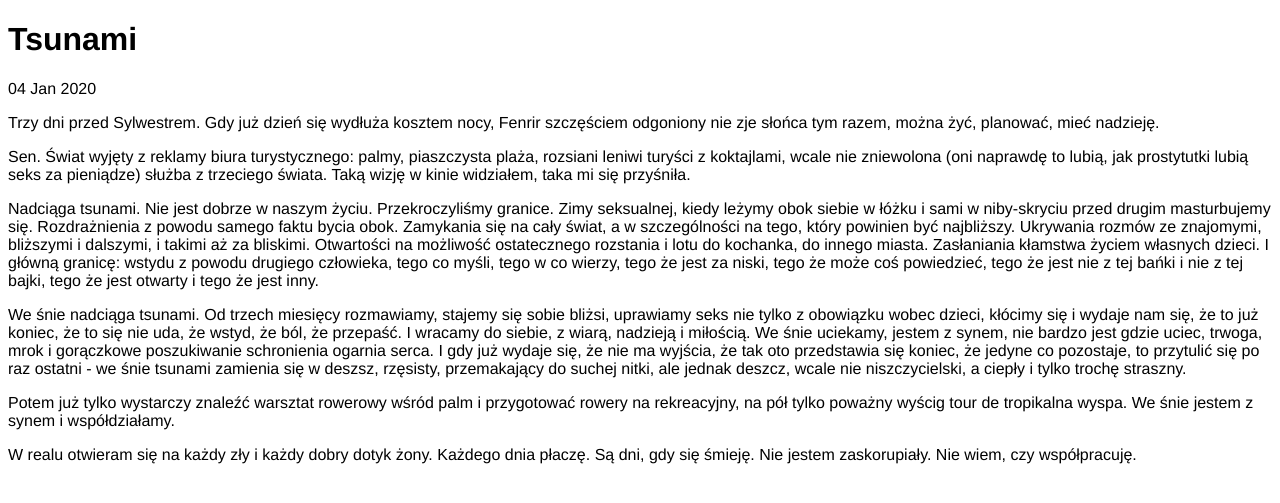
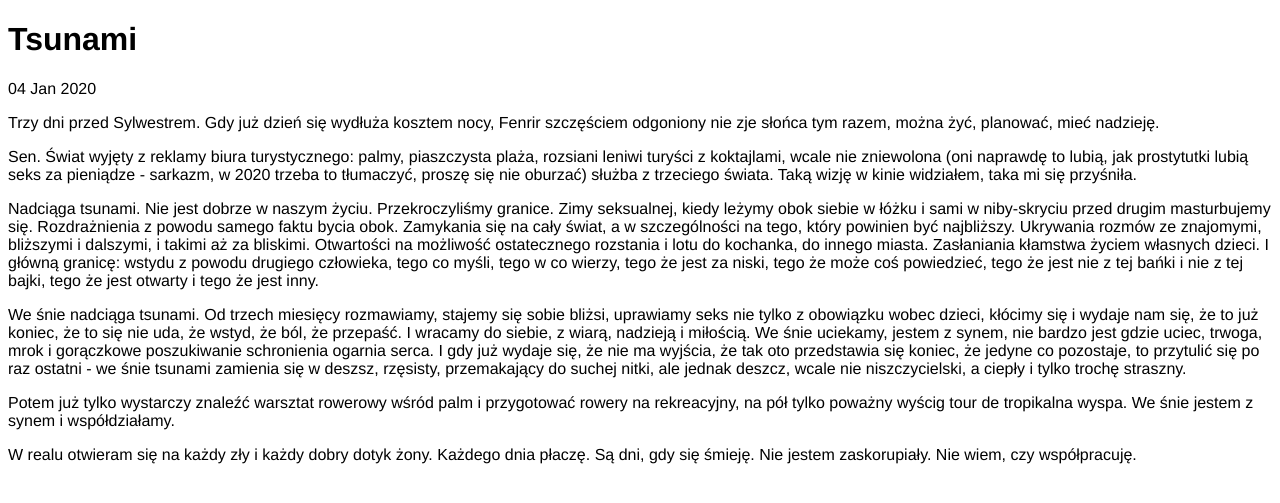
Before and after one commit to jaq-blog-pl/jaq-blog-pl.github.io, a Jekyll site: the page built from _posts/2020-01-04-tsunami.md, in a window 1280 px wide. Shown: the top 503 px of the page. Built offline with Jekyll 4.4.1, drawn with Linux system fonts in a browser that asks for light colours.

Commit message:
fixup! 2020-01-04-tsunami

```diff
--- a/_posts/2020-01-04-tsunami.md
+++ b/_posts/2020-01-04-tsunami.md
@@ -6,7 +6,7 @@ date: 2020-01-04
 
 Trzy dni przed Sylwestrem.  Gdy już dzień się wydłuża kosztem nocy, Fenrir szczęściem odgoniony nie zje słońca tym razem, można żyć, planować, mieć nadzieję.
 
-Sen.  Świat wyjęty z reklamy biura turystycznego: palmy, piaszczysta plaża, rozsiani leniwi turyści z koktajlami, wcale nie zniewolona (oni naprawdę to lubią, jak prostytutki lubią seks za pieniądze) służba z trzeciego świata. Taką wizję w kinie widziałem, taka mi się przyśniła.
+Sen.  Świat wyjęty z reklamy biura turystycznego: palmy, piaszczysta plaża, rozsiani leniwi turyści z koktajlami, wcale nie zniewolona (oni naprawdę to lubią, jak prostytutki lubią seks za pieniądze - sarkazm, w 2020 trzeba to tłumaczyć, proszę się nie oburzać) służba z trzeciego świata. Taką wizję w kinie widziałem, taka mi się przyśniła.
 
 Nadciąga tsunami.  Nie jest dobrze w naszym życiu.  Przekroczyliśmy granice.  Zimy seksualnej, kiedy leżymy obok siebie w łóżku i sami w niby-skryciu przed drugim masturbujemy się. Rozdrażnienia z powodu samego faktu bycia obok. Zamykania się na cały świat, a w szczególności na tego, który powinien być najbliższy.  Ukrywania rozmów ze znajomymi, bliższymi i dalszymi, i takimi aż za bliskimi.  Otwartości na możliwość ostatecznego rozstania i lotu do kochanka, do innego miasta.  Zasłaniania kłamstwa życiem własnych dzieci. I główną granicę: wstydu z powodu drugiego człowieka, tego co myśli, tego w co wierzy, tego że jest za niski, tego że może coś powiedzieć, tego że jest nie z tej bańki i nie z tej bajki, tego że jest otwarty i tego że jest inny.
 
--- a/index.html
+++ b/index.html
@@ -1,6 +1,6 @@
 ---
 layout: default
-title: jaq blog pl1
+title: jaq blog pl
 ---
 <h1>{{ page.title }}</h1>
 <ul class="posts">
```
